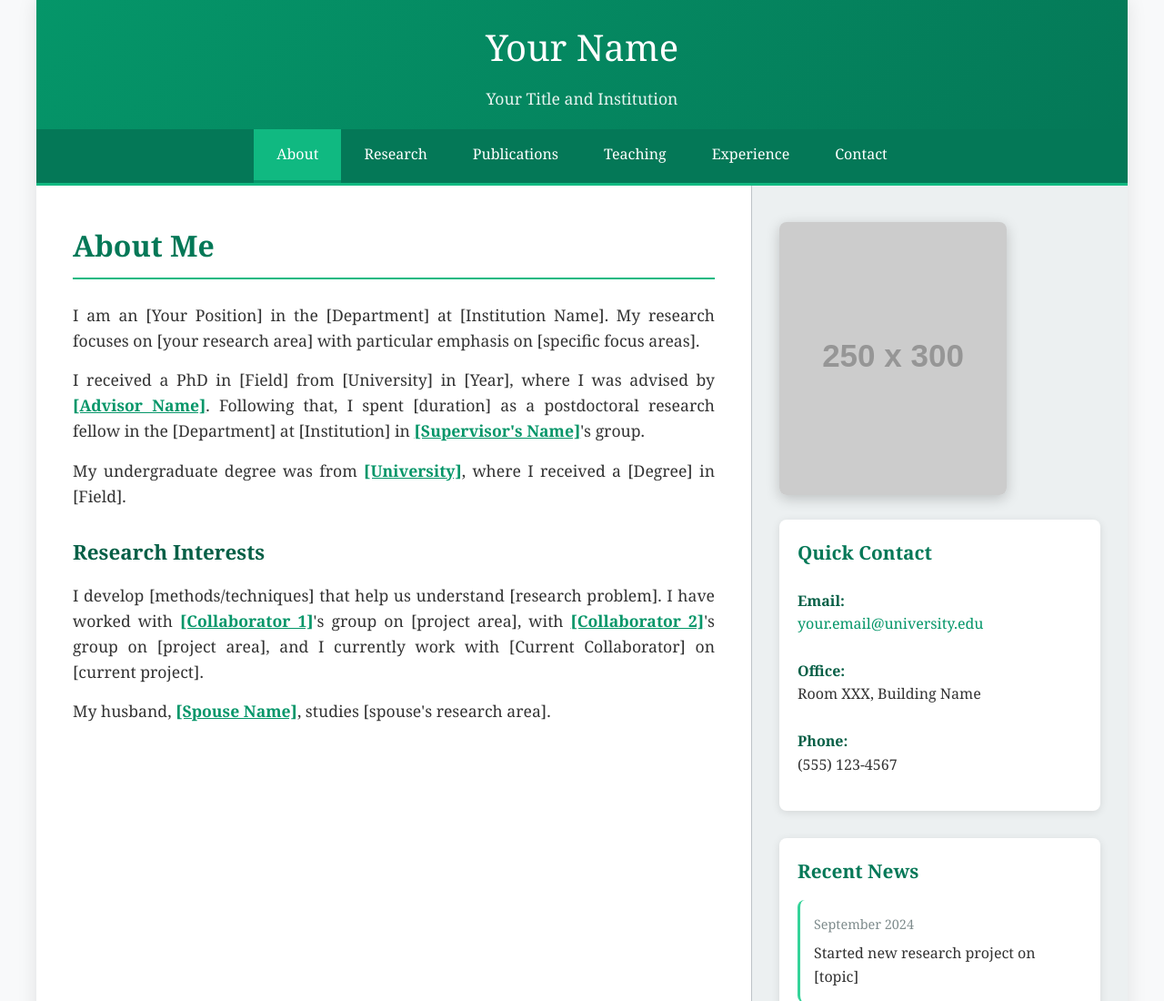
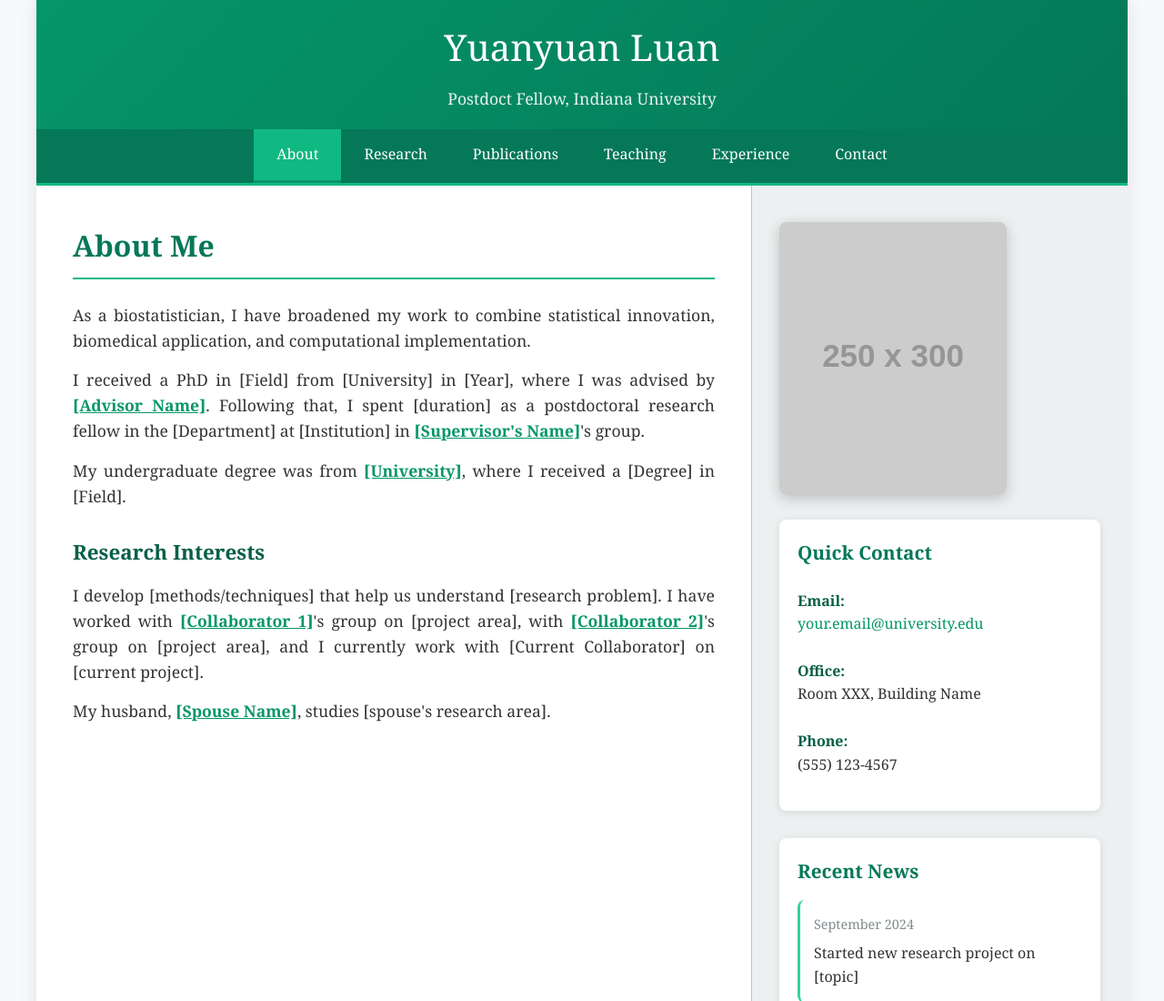
Before and after one commit to YLuan-git/YLuan-git.github.io, a plain HTML site: page index.html in a window 1280 px wide. Shown: the top 1100 px of the page at 91% size. Drawn offline with Linux system fonts and the light colour scheme; placeholder pictures from the web are drawn by us.

Commit message:
Update index.html

```diff
--- a/index.html
+++ b/index.html
@@ -3,7 +3,7 @@
 <head>
     <meta charset="UTF-8">
     <meta name="viewport" content="width=device-width, initial-scale=1.0">
-    <title>Your Name - Personal Website</title>
+    <title> Yuanyuan Luan- Personal Website</title>
     <style>
         * {
             margin: 0;
@@ -271,8 +271,8 @@
 <body>
     <div class="container">
         <header class="header">
-            <h1>Your Name</h1>
-            <p>Your Title and Institution</p>
+            <h1>Yuanyuan Luan</h1>
+            <p>Postdoct Fellow, Indiana University</p>
         </header>
 
         <nav class="navigation">
@@ -291,7 +291,7 @@
                 <!-- About Page -->
                 <div id="about" class="page active">
                     <h2>About Me</h2>
-                    <p>I am an [Your Position] in the [Department] at [Institution Name]. My research focuses on [your research area] with particular emphasis on [specific focus areas].</p>
+                    <p>As a biostatistician, I have broadened my work to combine statistical innovation, biomedical application, and computational implementation. </p>
 
                     <p>I received a PhD in [Field] from [University] in [Year], where I was advised by <a href="#" class="highlight">[Advisor Name]</a>. Following that, I spent [duration] as a postdoctoral research fellow in the [Department] at [Institution] in <a href="#" class="highlight">[Supervisor's Name]</a>'s group.</p>
 
```
